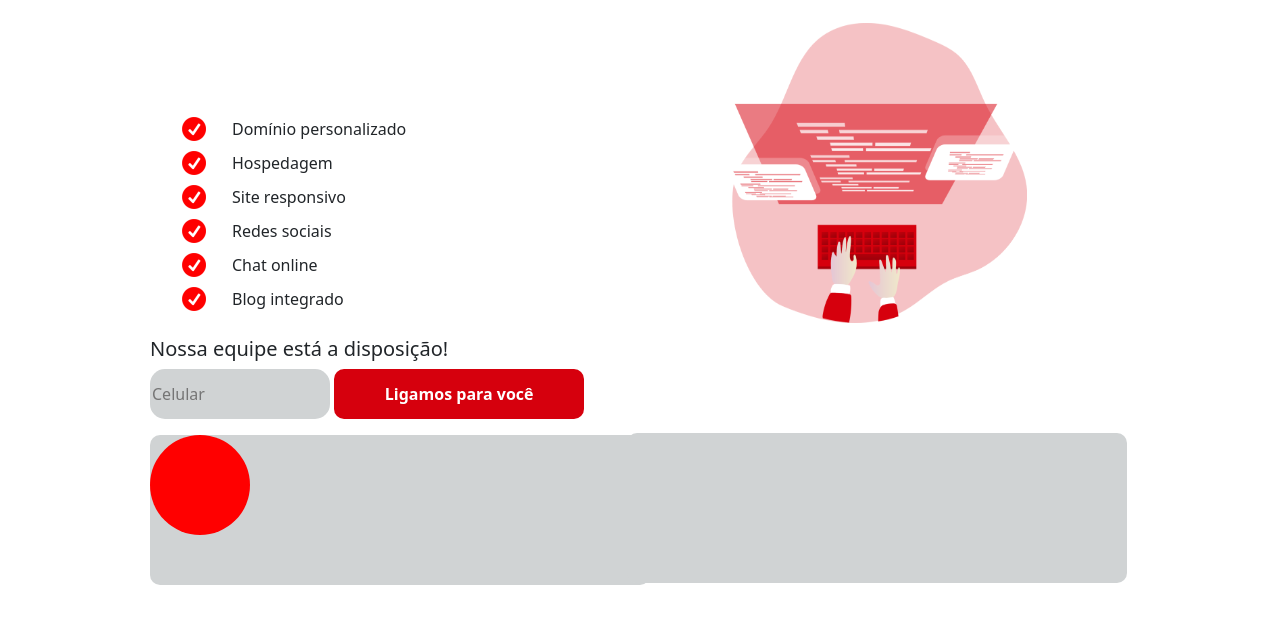
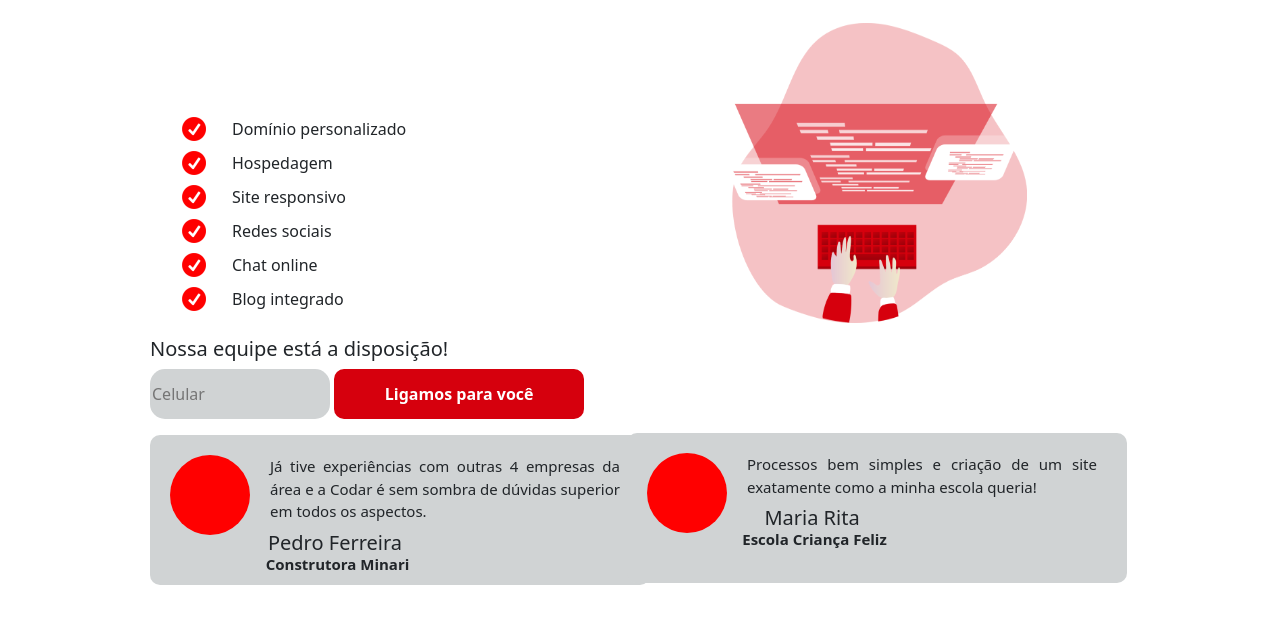
Before and after one commit to fab1opinto/codar-devchallenge, a plain HTML site: page index.html in a window 1280 px wide. Shown: the part 557-1189 px from the top of the page. Drawn offline with Linux system fonts and the light colour scheme.

Commit message:
fazendo alterações no código

```diff
--- a/estilo.css
+++ b/estilo.css
@@ -139,10 +139,12 @@ ul li{
 
 #circulo{
     border-radius:50%;
-    width: 100px;
-    height: 100px;
+    width: 80px;
+    height: 80px;
     background-color: red;
-    position: left;
+    position: relative;
+    top: 20px;
+    left: 20px;
 }
 
 footer {
@@ -160,3 +162,22 @@ footer {
     margin-top: 40px;
     margin-left: 20px;
 }
+
+#Txt {
+    width: 350px;
+    margin-left: 120px;
+    margin-top: -60px;
+    text-align: justify;
+    margin-bottom: 5px;
+}
+
+#Txtum {
+    font-size: 20px;
+    margin-left: -130px;
+}
+
+#Txtdois {
+    font-weight: bold;
+    margin-left: -125px;
+    margin-top: -5px;
+}
--- a/index.html
+++ b/index.html
@@ -1,5 +1,6 @@
 <!DOCTYPE html>
 <html lang="pt-br">
+
 <head>
     <meta charset="UTF-8">
     <meta http-equiv="X-UA-Compatible" content="IE=edge">
@@ -10,9 +11,11 @@
     <!--CSS-->
     <link rel="stylesheet" href="estilo.css">
 </head>
+
 <body>
 
 <div id="Codar">Codar<span class="Ponto">.</span></div>
+
     <div class="Alinhamento">
         Início
         Serviços
@@ -46,12 +49,16 @@
 
             <div id="borderLeft">
                 <div id="circulo"></div>
-            <!--Já tive experiências com outras 4 empresas da área e a Codar é sem sombra de dúvidas superios em todos os aspectos.-->
+                <div id="Txt">Já tive experiências com outras 4 empresas da área e a Codar é sem sombra de dúvidas
+                    superior em todos os aspectos.</div>
+                <div id="Txtum">Pedro Ferreira</div>
+                <div id="Txtdois">Construtora Minari</div>
             </div>
 
         </div>
 
         <div class="col" style="margin-top: 250px">
+
             <p class="pUm">Alavanque seu negócio com um</p>
             <p class="pDois">Website Incrível</p>
             <p><button id="btnOrcamento">Solicitar Orçamento</button></p>
@@ -60,11 +67,13 @@
                 <img src="assets/coding_.png" class="imgDois">
             </div>
 
-            <div id="borderRight"></div>
+            <div id="borderRight">
+                <div id="circulo"></div>
+                <div id="Txt">Processos bem simples e criação de um site exatamente como a minha escola queria!</div>
+                <div id="Txtum">Maria Rita</div>
+                <div id="Txtdois">Escola Criança Feliz</div>
             </div>
-
-
-
+        </div>
 
     </div>
 
@@ -81,5 +90,7 @@
             <div class="col">col</div>
         </div>
     </footer>
+
 </body>
+
 </html>
```
Lines whose indentation alone changed are shown as unchanged.
